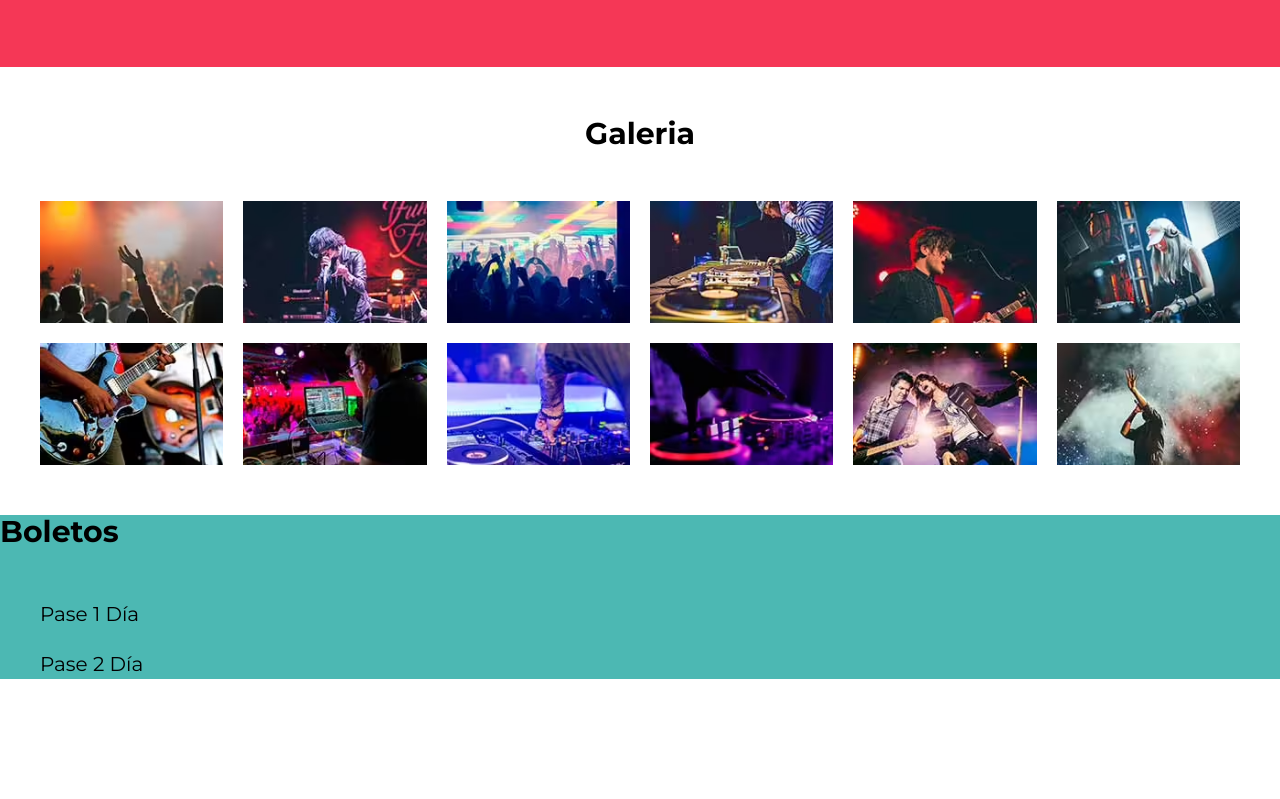
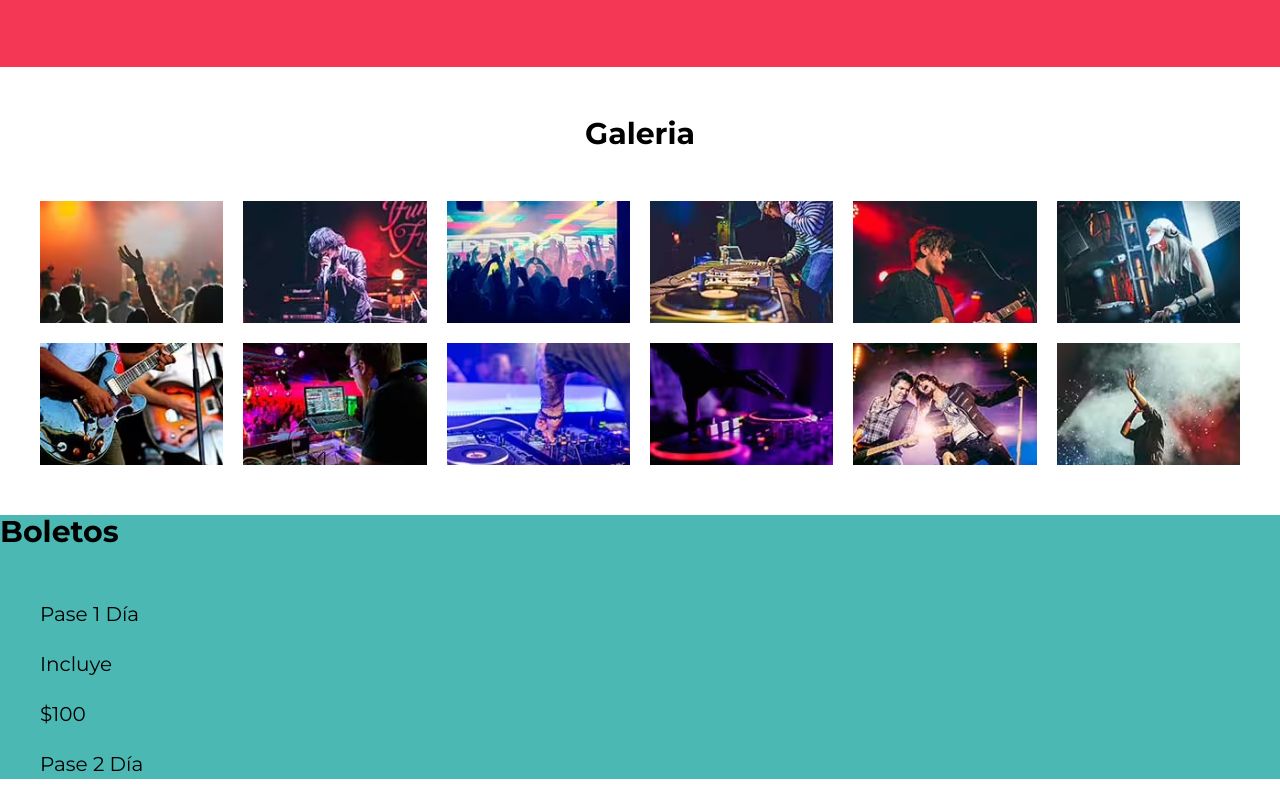
Before and after one commit to alexabadp/FestivalMusica_inicio, a website: page index.html in a window 1280 px wide. Shown: the part 2818-3617 px from the top of the page. Before the commit the page ends 3517 px from the top, so only its background shows below. Drawn offline with Linux system fonts and the light colour scheme.

Commit message:
incluyendo estilos para header y footer

```diff
--- a/index.html
+++ b/index.html
@@ -147,6 +147,13 @@
       <div class="contenedor contenedor-boletos">
         <div class="basico pase">
           <p>Pase 1 Día</p>
+          <header class="pase-header">
+            <p>Incluye</p>
+          </header>
+          <div class="pase-body"></div>
+          <footer class="pase-footer">
+            <p>$100</p>
+          </footer>
         </div>
         <div class="premiun pase">
           <p>Pase 2 Día</p>
```
